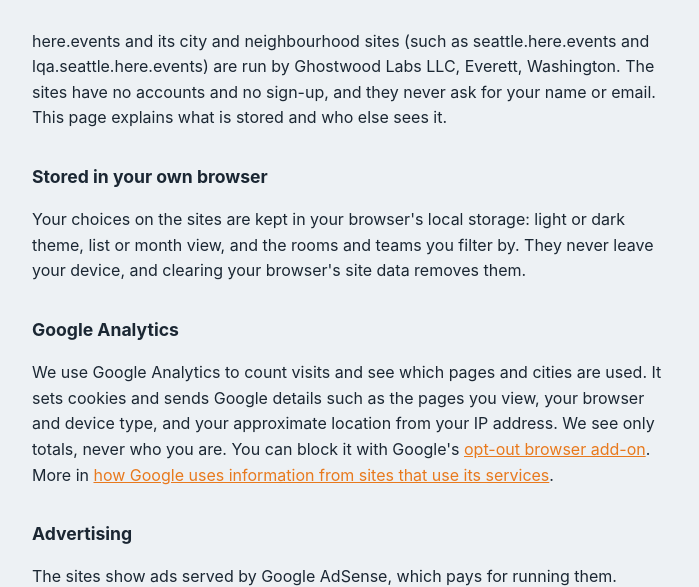
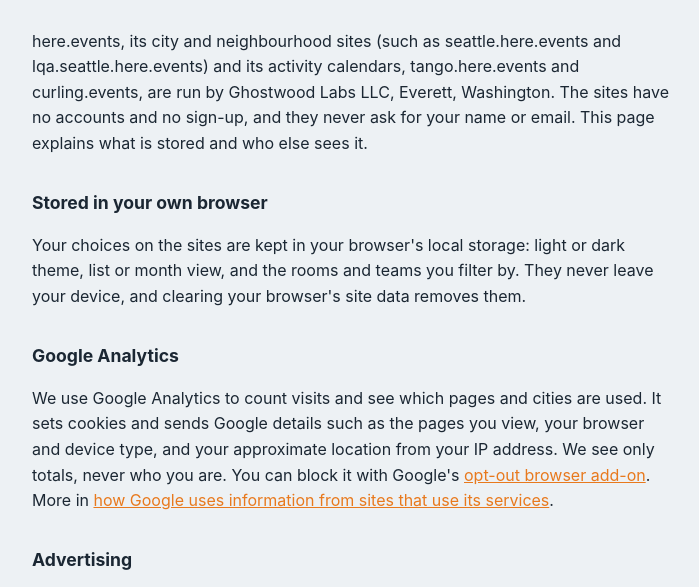
Before and after one commit to sfosdal/here-events, a plain HTML site: page site/privacy/index.html in a window 1280 px wide. Shown: the part 158-745 px from the top of the page, without its empty margins (288-987 px from the left). Drawn offline with Linux system fonts and the light colour scheme.

Commit message:
Privacy page: names tango.here.events and curling.events
Co-Authored-By: Claude Opus 5.5 <noreply@anthropic.com>
Claude-Session: https://claude.ai/code/session_01ATfweRQVwZNMdPa86kdUKN

```diff
--- a/site/privacy/index.html
+++ b/site/privacy/index.html
@@ -8,7 +8,7 @@
   try { var t = localStorage.getItem('here-theme'); if (t === 'light' || t === 'dark') document.documentElement.dataset.theme = t; } catch (e) {}
 </script>
 <title>Privacy — here.events</title>
-<meta name="description" content="How here.events and its city sites use cookies, Google Analytics and Google AdSense.">
+<meta name="description" content="How here.events, its city sites, tango.here.events and curling.events use cookies, Google Analytics and Google AdSense.">
 <link rel="canonical" href="https://here.events/privacy/">
 <link rel="icon" href="../favicon.svg" type="image/svg+xml">
 <link rel="stylesheet" href="../styles.css">
@@ -31,7 +31,7 @@
   <h1>Privacy</h1>
   <p class="updated">Last updated October 24, 2026</p>
 
-  <p>here.events and its city and neighbourhood sites (such as seattle.here.events and lqa.seattle.here.events) are run by Ghostwood Labs LLC, Everett, Washington. The sites have no accounts and no sign-up, and they never ask for your name or email. This page explains what is stored and who else sees it.</p>
+  <p>here.events, its city and neighbourhood sites (such as seattle.here.events and lqa.seattle.here.events) and its activity calendars, tango.here.events and curling.events, are run by Ghostwood Labs LLC, Everett, Washington. The sites have no accounts and no sign-up, and they never ask for your name or email. This page explains what is stored and who else sees it.</p>
 
   <h2>Stored in your own browser</h2>
   <p>Your choices on the sites are kept in your browser's local storage: light or dark theme, list or month view, and the rooms and teams you filter by. They never leave your device, and clearing your browser's site data removes them.</p>
```
